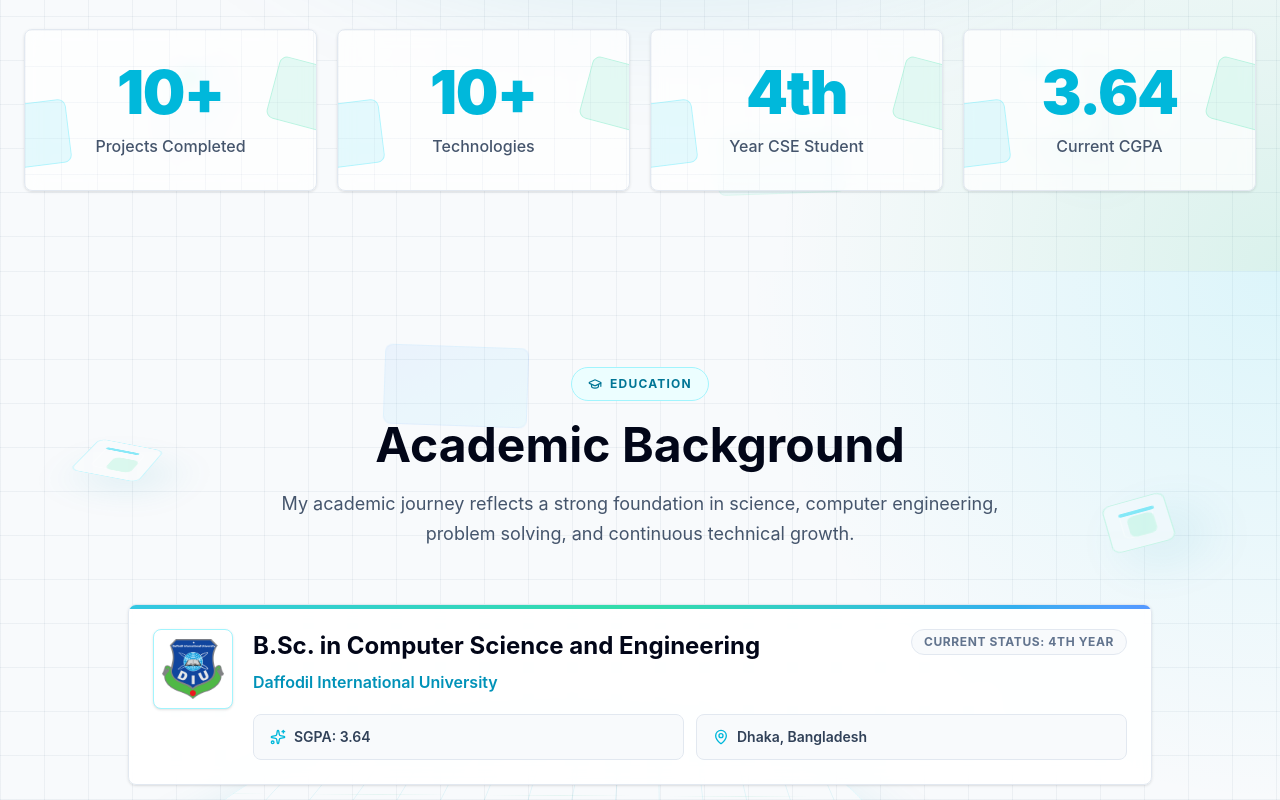
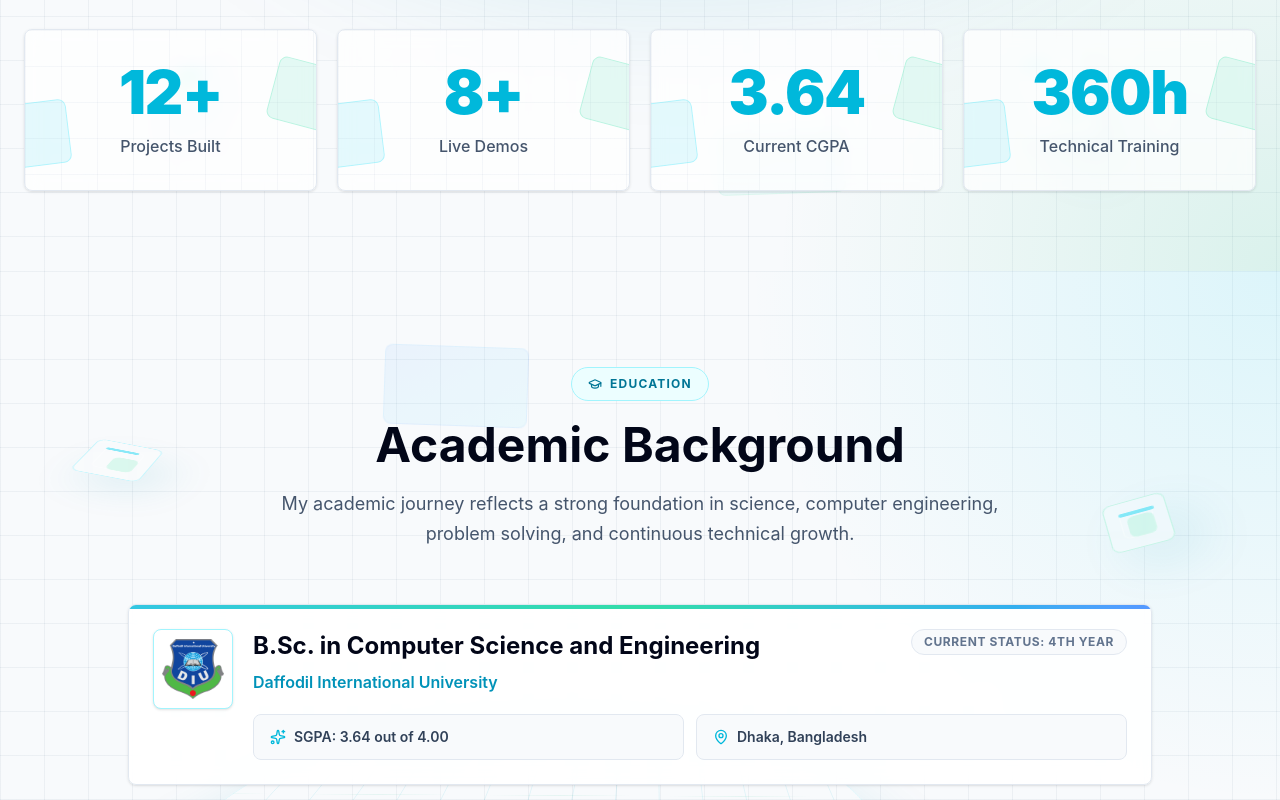
Before and after one commit to ruhulamin18/Portfolio, a React (Vite) app: page / in a window 1280 px wide. Shown: the part 820-1620 px from the top of the page. Built offline with nearby package versions, Linux system fonts and the light colour scheme.

Commit message:
Update hero statistics and portfolio metrics

```diff
--- a/src/components/Education.jsx
+++ b/src/components/Education.jsx
@@ -17,7 +17,7 @@ const educationItems = [
     degree: 'B.Sc. in Computer Science and Engineering',
     institution: 'Daffodil International University',
     status: 'Current Status: 4th Year',
-    result: 'SGPA: 3.64',
+    result: 'SGPA: 3.64 out of 4.00',
     location: 'Dhaka, Bangladesh',
     icon: GraduationCap,
     logo: diuLogo,
--- a/src/components/Hero.jsx
+++ b/src/components/Hero.jsx
@@ -13,10 +13,10 @@ const Hero = () => {
   ];
 
   const stats = [
-    { number: '10+', label: 'Projects Completed' },
-    { number: '10+', label: 'Technologies' },
-    { number: '4th', label: 'Year CSE Student' },
+    { number: '12+', label: 'Projects Built' },
+    { number: '8+', label: 'Live Demos' },
     { number: '3.64', label: 'Current CGPA' },
+    { number: '360h', label: 'Technical Training' },
   ];
 
   return (
```
